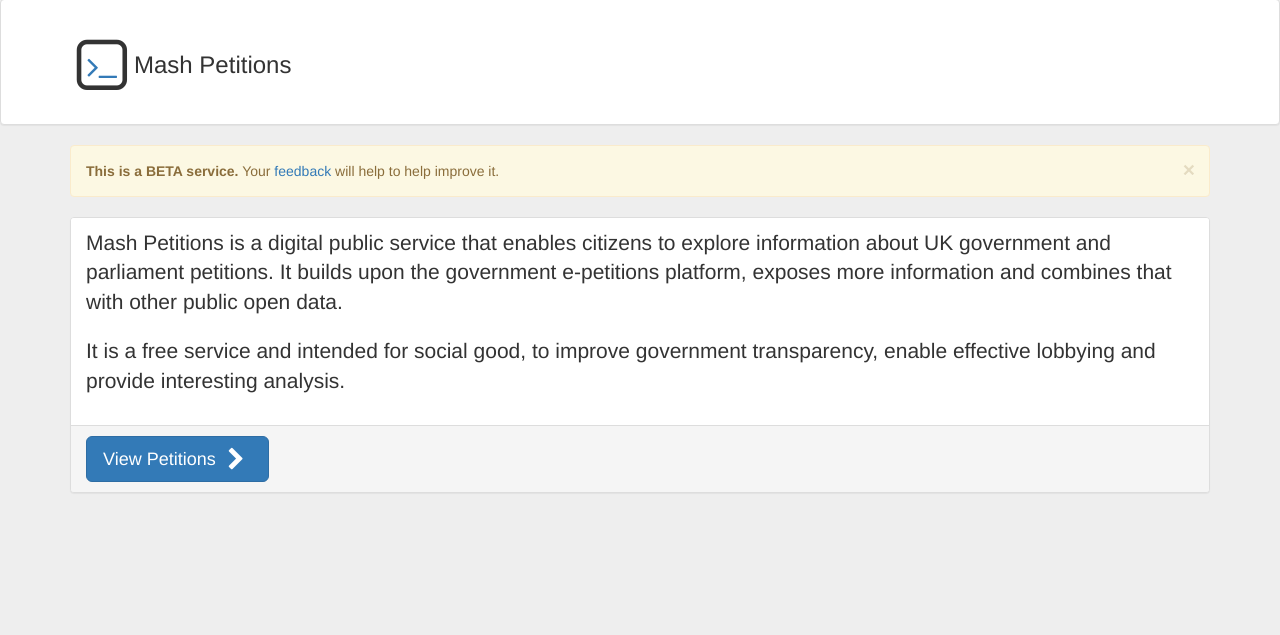
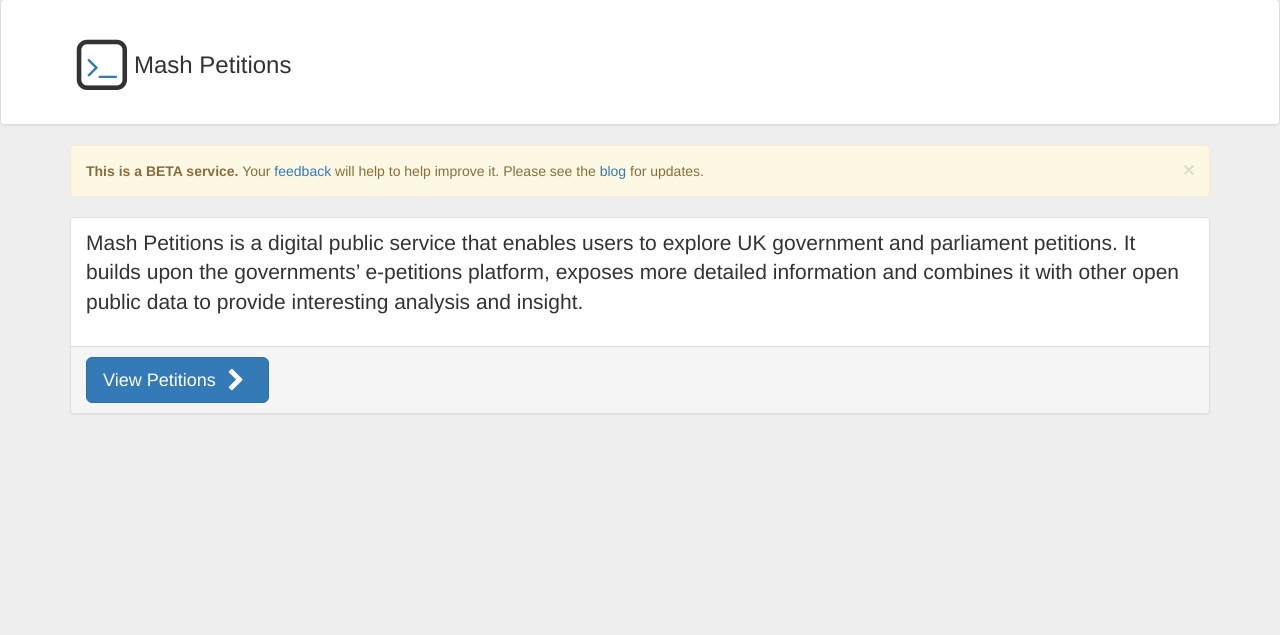
Before and after one commit to MashSoftware/petitions, a Flask app: page / in a window 1280 px wide. Shown: the part 51-686 px from the top of the page. Run offline with Flask 2, Linux system fonts and the light colour scheme; some libraries are stand-ins or nearby versions.

Commit message:
external link targets

```diff
--- a/application/templates/index.html
+++ b/application/templates/index.html
@@ -16,13 +16,12 @@
   <div class="col-md-12">
     <div class="alert alert-warning alert-dismissible" role="alert">
       <button type="button" class="close" data-dismiss="alert" aria-label="Close"><span aria-hidden="true">&times;</span></button>
-      <p><strong>This is a BETA service.</strong> Your <a href="http://www.mashsoftware.com/contact/" target="_blank">feedback</a> will help to help improve it.</p>
+      <p><strong>This is a BETA service.</strong> Your <a href="http://www.mashsoftware.com/contact/" target="_blank">feedback</a> will help to help improve it. Please see the <a href="http://www.mashsoftware.com/blog/" target="_blank">blog</a> for updates.</p>
     </div>
     <div class="panel panel-default">
       <div class="list-group">
         <div class="list-group-item">
-          <p class="lead">Mash Petitions is a digital public service that enables citizens to explore information about UK government and parliament petitions. It builds upon the government e-petitions platform, exposes more information and combines that with other public open data.</p>
-          <p class="lead">It is a free service and intended for social good, to improve government transparency, enable effective lobbying and provide interesting analysis.</p>
+          <p class="lead">Mash Petitions is a digital public service that enables users to explore UK government and parliament petitions. It builds upon the governments’ e-petitions platform, exposes more detailed information and combines it with other open public data to provide interesting analysis and insight.</p>
         </div>
       </div>
       <div class="panel-footer">
```
